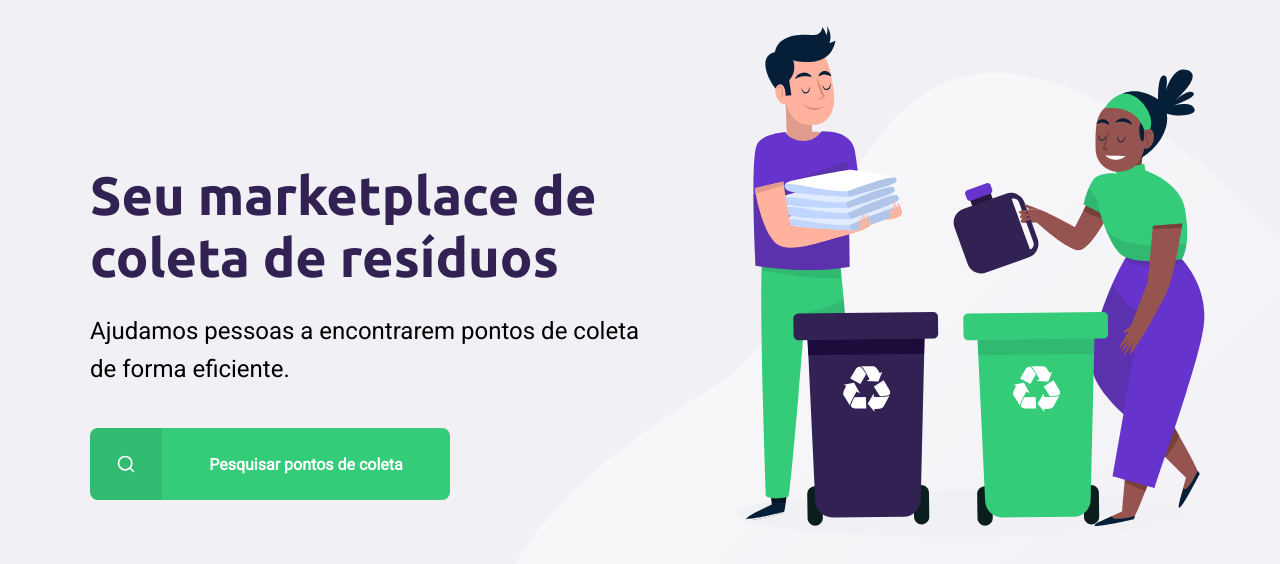
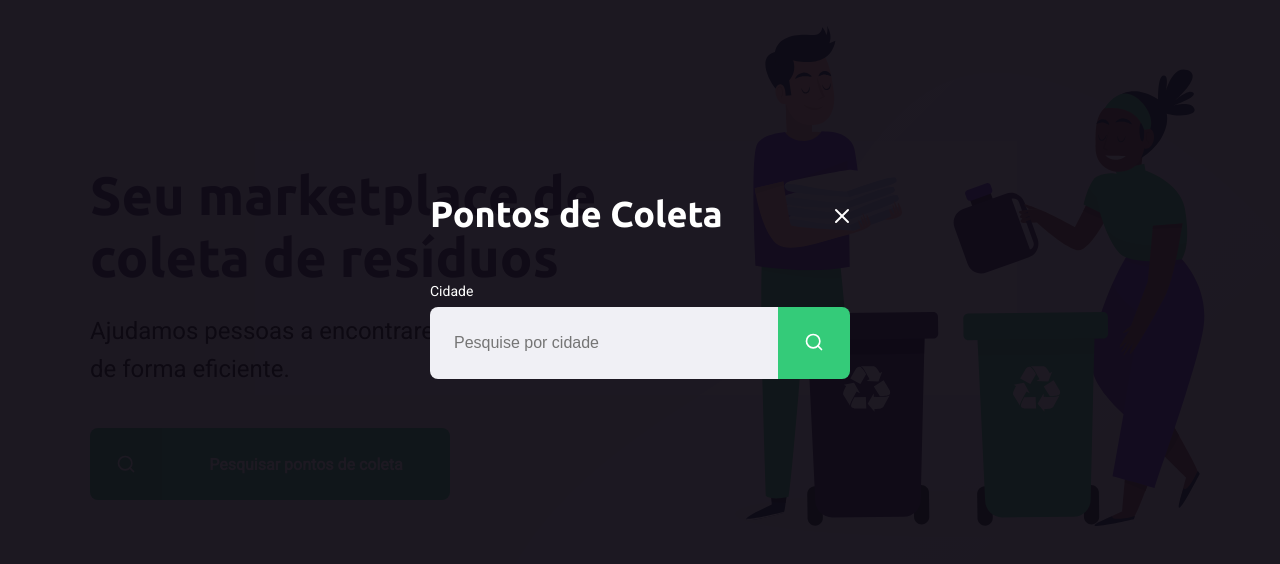
Before and after one commit to evertonos2312/ecoleta, a plain HTML site: page index.html in a window 1280 px wide. Both pictures are taken after a click on the link "Pesquisar pontos de coleta". Shown: the part 114-678 px from the top of the page. Drawn offline with Linux system fonts and the light colour scheme.

Commit message:
Finalizada a pagina index, adcionada função para pesquisar pontos de coleta e criação da pagina de resultado dos pontos.

```diff
--- a/index.html
+++ b/index.html
@@ -21,6 +21,9 @@
     <link href="https://fonts.googleapis.com/css2?family=Roboto&family=Ubuntu:wght@700&display=swap" rel="stylesheet">
     <link rel="stylesheet" href="/styles/main.css">
     <link rel="stylesheet" href="/styles/home.css">
+    <link rel="stylesheet" href="/styles/modal.css">
+
+
     <link rel="stylesheet" href="/styles/responsive.css">
 
 
@@ -28,7 +31,6 @@
 <body>
 
     <div id="page-home">
-
         <div class="content">
             <header>
                 <img src="/assets/logo.svg" alt="logomarca">
@@ -50,12 +52,32 @@
 
 
         </div>
+    </div>
 
+    <div id="modal" class="hide">
+        <div class="content">
+            <div class="header">
+                <h1>Pontos de Coleta</h1>
+                <a href="#">Fechar</a>
 
+            </div>
+            <form action="">
+                <label for="search">Cidade</label>
+                <div class="search field">
+                    <input
+                    type="text"
+                    name = "search"
+                    placeholder="Pesquise por cidade"
+                    >
+                    <button>
+                        <img src="/assets/search.svg" alt="Buscar">
+                    </button>
+                </div>
+            </form>
+        </div>
     </div>
 
 
-
-
+    <script src="/scripts/index.js"></script>
 </body>
 </html>
--- /dev/null
+++ b/scripts/index.js
@@ -0,0 +1,11 @@
+const buttonSearch = document.querySelector("#page-home main a")
+const modal = document.querySelector("#modal")
+const close = document.querySelector("#modal .header a")
+
+buttonSearch.addEventListener("click", () => {
+    modal.classList.remove("hide")
+})
+
+close.addEventListener("click", () => {
+    modal.classList.add("hide")
+})
--- /dev/null
+++ b/styles/modal.css
@@ -0,0 +1,84 @@
+#modal{
+    background-color: #0E0A14ef;
+    height: 100vh;
+    width: 100vw;
+
+    position: fixed;
+    top: 0;
+
+    display: flex;
+    justify-content: center;
+    align-items: center;
+    transition: 400ms;
+}
+
+#modal.hide {
+    display: none;
+}
+
+#modal .content {
+    color: white;
+    width: 420px;
+}
+
+#modal .header{
+    display: flex;
+    align-items: center;
+    justify-content: space-between;
+    margin-bottom: 48px;
+}
+
+#modal .header a{
+    background-image: url("../assets/x.svg");
+    width: 20px;
+    height: 20px;
+    display: flex;
+
+    font-size: 0.01px;
+}
+
+#modal .header h1{
+    color: white;
+    font-size: 36px;
+    line-height: 42px;
+}
+
+#modal form label{
+    font-size: 14px;
+    line-height: 16px;
+
+    display: block;
+    margin-bottom: 8px;
+}
+
+#modal form .field{
+    display: flex;
+}
+
+#modal form input{
+    flex: 1;
+    background-color: #f0f0f5;
+
+    border-radius: 8px 0 0 8px;
+    border: 0;
+
+    padding: 16px 24px;
+
+    font-size: 16px;
+    color: #6c6c80
+}
+
+#modal form button{
+
+    width: 72px;
+    height: 72px;
+
+
+    background-color: var(--primary-color);
+    border: 0;
+    border-radius: 0 8px 8px 0;
+}
+
+#modal form button:hover{
+    background-color: #2fb85e;
+}
```
Also changed, not shown: search-results.html (added, +125 -0 lines), styles/home.css (line endings or trailing spaces), styles/main.css (line endings or trailing spaces), styles/responsive.css (line endings or trailing spaces).
